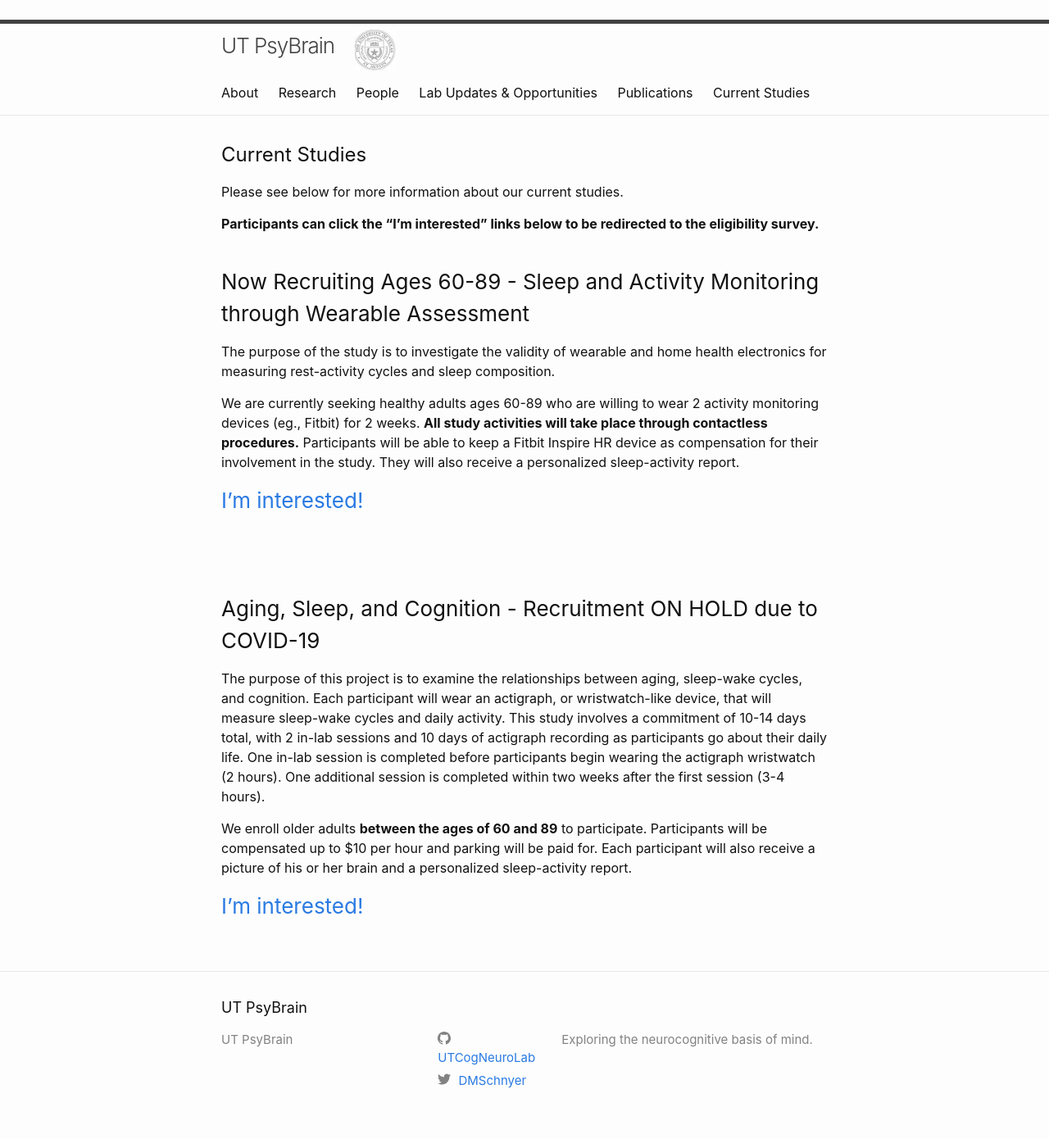
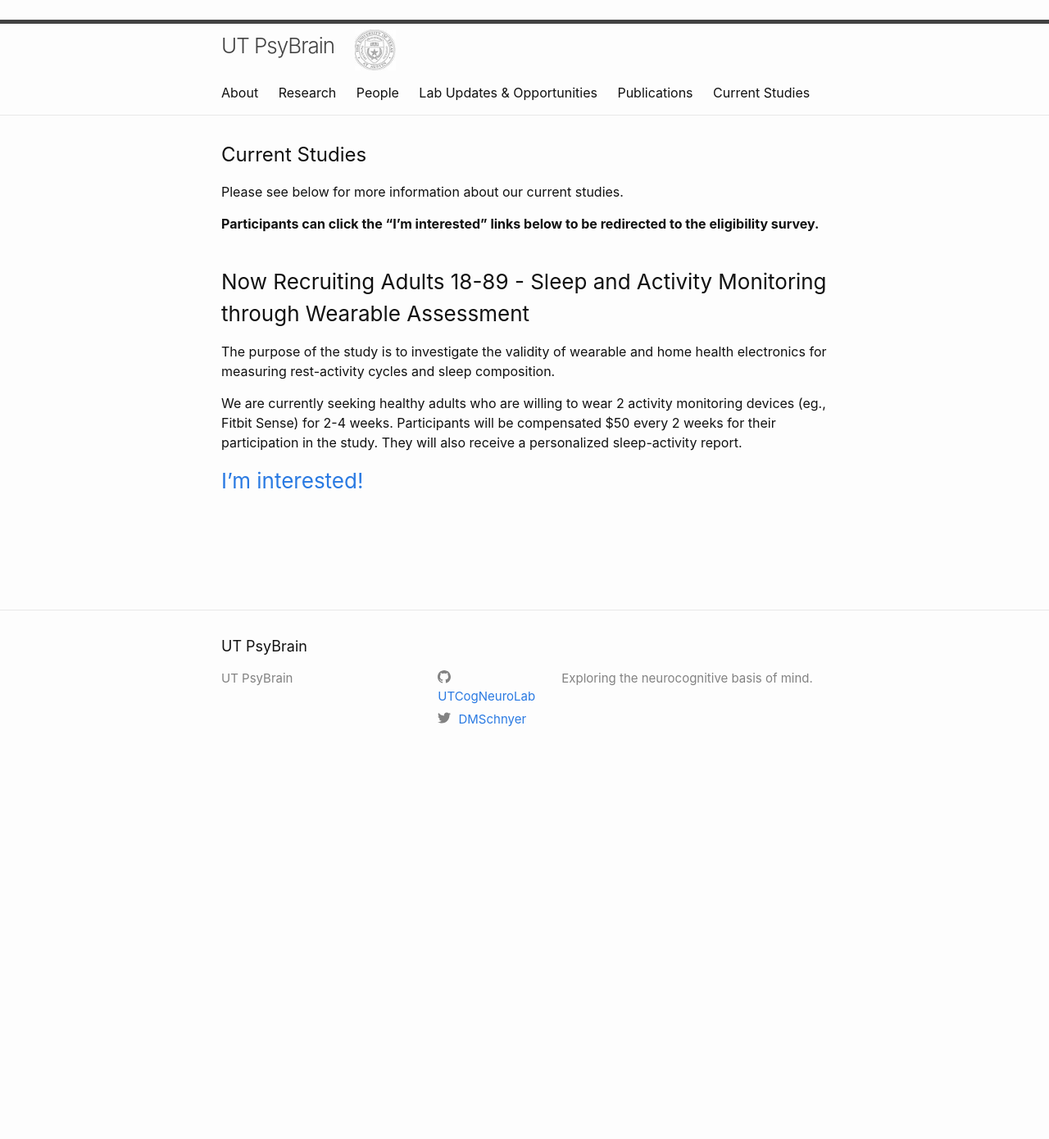
Before and after one commit to UTCogNeuroLab/UTCogNeuroLab.github.io, a Jekyll site: the page built from studies.md, in a window 1280 px wide. Shown: the whole page at 82% size. Built offline with Jekyll 4.4.1, drawn with Linux system fonts in a browser that asks for light colours; nearby versions of some CDN libraries; after the commit the page ends 949 px from its top, so only the background shows below that.

Commit message:
Update studies.md

```diff
--- a/studies.md
+++ b/studies.md
@@ -11,19 +11,10 @@ Please see below for more information about our current studies.
 
 **Participants can click the "I'm interested" links below to be redirected to the eligibility survey.** <br> <br>
 
-### Now Recruiting Ages 60-89 - Sleep and Activity Monitoring through Wearable Assessment
+### Now Recruiting Adults 18-89 - Sleep and Activity Monitoring through Wearable Assessment
 
 The purpose of the study is to investigate the validity of wearable and home health electronics for measuring rest-activity cycles and sleep composition. <br>
 
-We are currently seeking healthy adults ages 60-89 who are willing to wear 2 activity monitoring devices (eg., Fitbit) for 2 weeks. **All study activities will take place through contactless procedures.** Participants will be able to keep a Fitbit Inspire HR device as compensation for their involvement in the study. They will also receive a personalized sleep-activity report. <br>
+We are currently seeking healthy adults who are willing to wear 2 activity monitoring devices (eg., Fitbit Sense) for 2-4 weeks. Participants will be compensated $50 every 2 weeks for their participation in the study. They will also receive a personalized sleep-activity report. <br>
 
 ### [I'm interested!](https://redcap.prc.utexas.edu/redcap/surveys/?s=CPRNKN7TW9) <br> <br> <br>
-
-
-### Aging, Sleep, and Cognition - Recruitment ON HOLD due to COVID-19
-
-The purpose of this project is to examine the relationships between aging, sleep-wake cycles, and cognition. Each participant will wear an actigraph, or wristwatch-like device, that will measure sleep-wake cycles and daily activity. This study involves a commitment of 10-14 days total, with 2 in-lab sessions and 10 days of actigraph recording as participants go about their daily life. One in-lab session is completed before participants begin wearing the actigraph wristwatch (2 hours). One additional session is completed within two weeks after the first session (3-4 hours).
-
-We enroll older adults **between the ages of 60 and 89** to participate. Participants will be compensated up to $10 per hour and parking will be paid for. Each participant will also receive a picture of his or her brain and a personalized sleep-activity report.
-
-### [I'm interested!](https://redcap.prc.utexas.edu/redcap/surveys/?s=DX7L4MHH8W)
```
